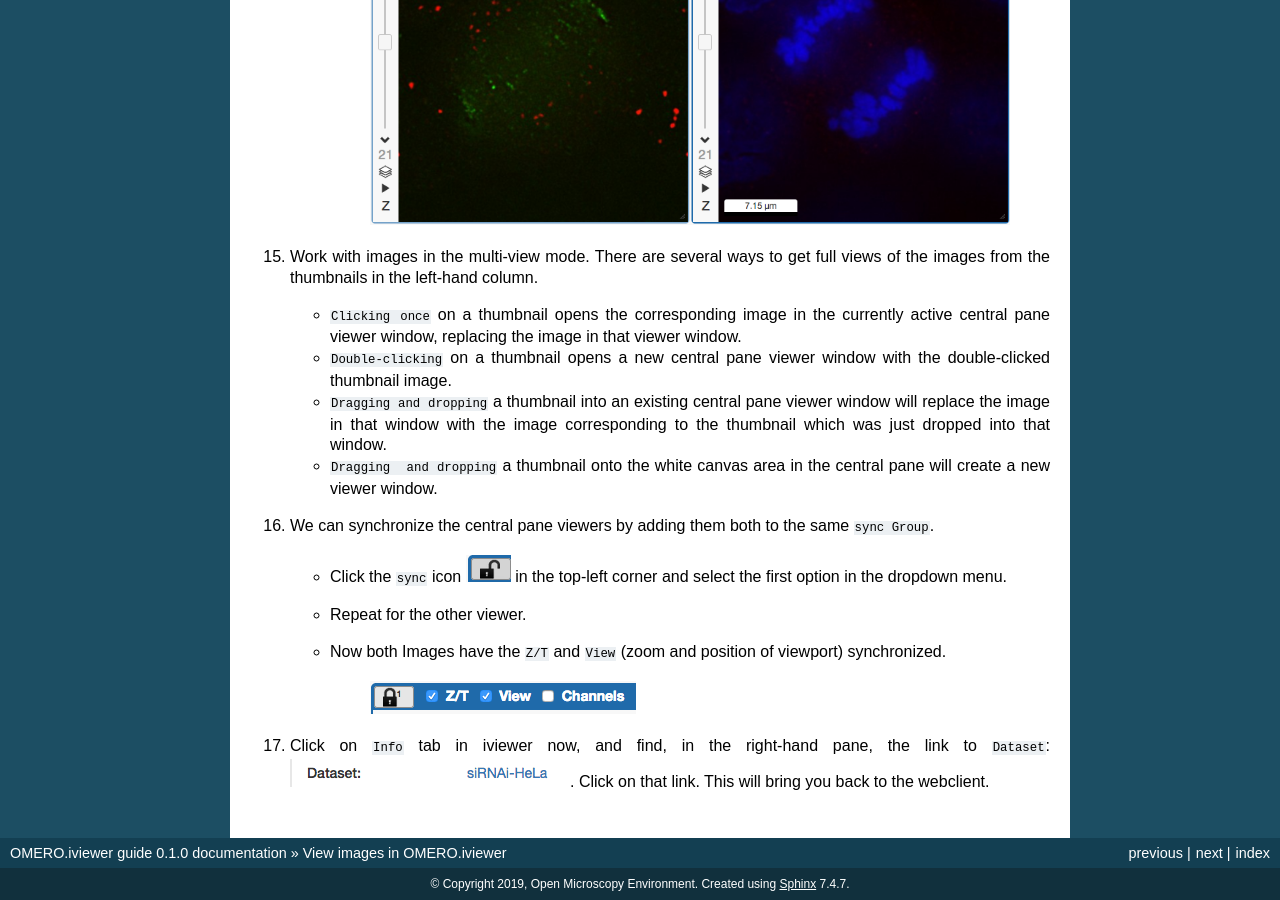
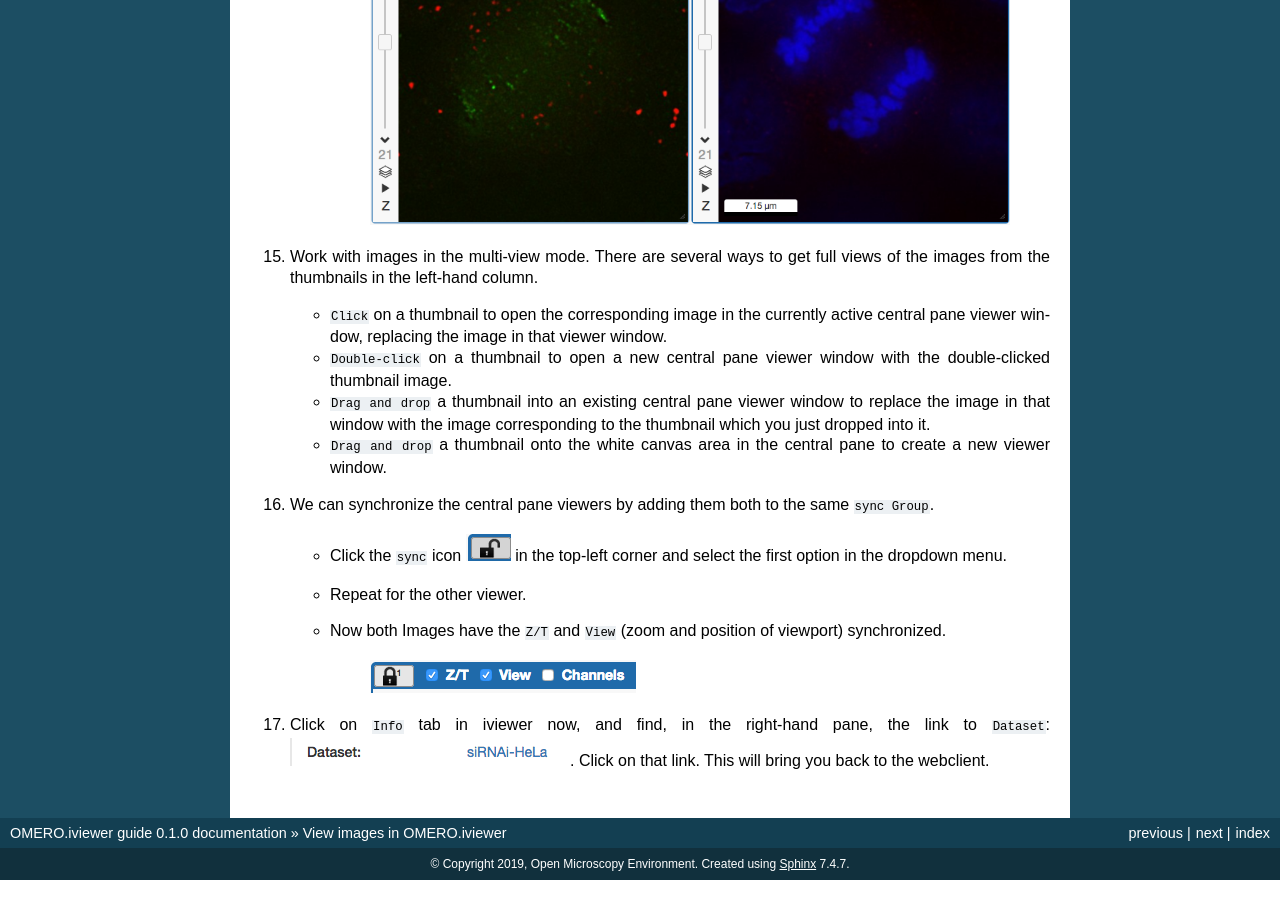
Before and after one commit to ome/omero-guide-iviewer, a Sphinx documentation site: the page built from docs/iviewer_viewing.rst, in a window 1280 px wide and 900 px high, scrolled down 2894 px. Built offline with Sphinx 7.4.7, drawn with Linux system fonts in a browser that asks for light colours.

Commit message:
Reformulate cf. discussion with Mark

```diff
--- a/docs/iviewer_viewing.rst
+++ b/docs/iviewer_viewing.rst
@@ -100,13 +100,13 @@ Step-by-Step
 
 #. Work with images in the multi-view mode. There are several ways to get full views of the images from the thumbnails in the left-hand column.
 
-   - ``Clicking once`` on a thumbnail opens the corresponding image in the currently active central pane viewer window, replacing the image in that viewer window.
+   - ``Click`` on a thumbnail to open the corresponding image in the currently active central pane viewer window, replacing the image in that viewer window.
 
-   - ``Double-clicking`` on a thumbnail opens a new central pane viewer window with the double-clicked thumbnail image.
+   - ``Double-click`` on a thumbnail to open a new central pane viewer window with the double-clicked thumbnail image.
 
-   - ``Dragging and dropping`` a thumbnail into an existing central pane viewer window will replace the image in that window with the image corresponding to the thumbnail which was just dropped into that window.
+   - ``Drag and drop`` a thumbnail into an existing central pane viewer window to replace the image in that window with the image corresponding to the thumbnail which you just dropped into it.
 
-   - ``Dragging  and dropping`` a thumbnail onto the white canvas area in the central pane will create a new viewer window.
+   - ``Drag and drop`` a thumbnail onto the white canvas area in the central pane to create a new viewer window.
 
 #. We can synchronize the central pane viewers by adding them both to the same ``sync Group``.
 
```
